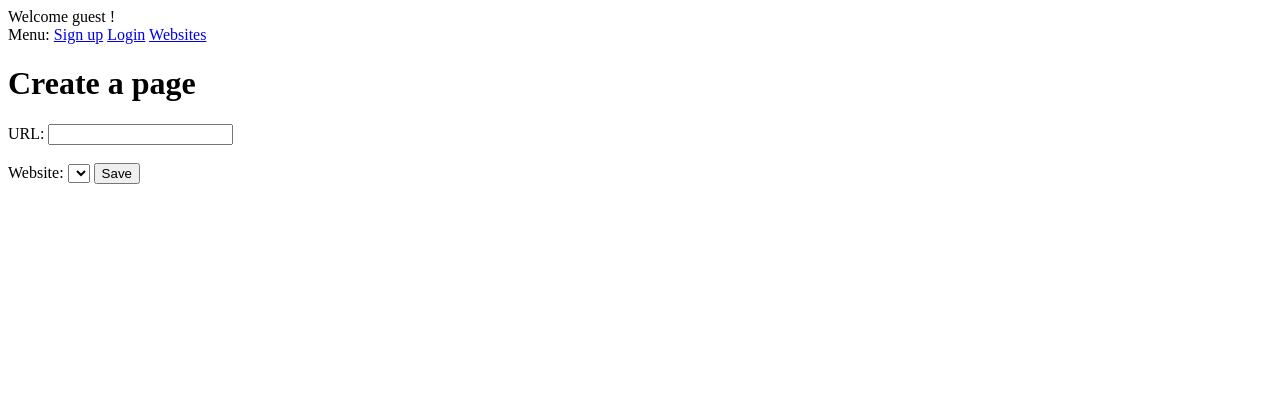
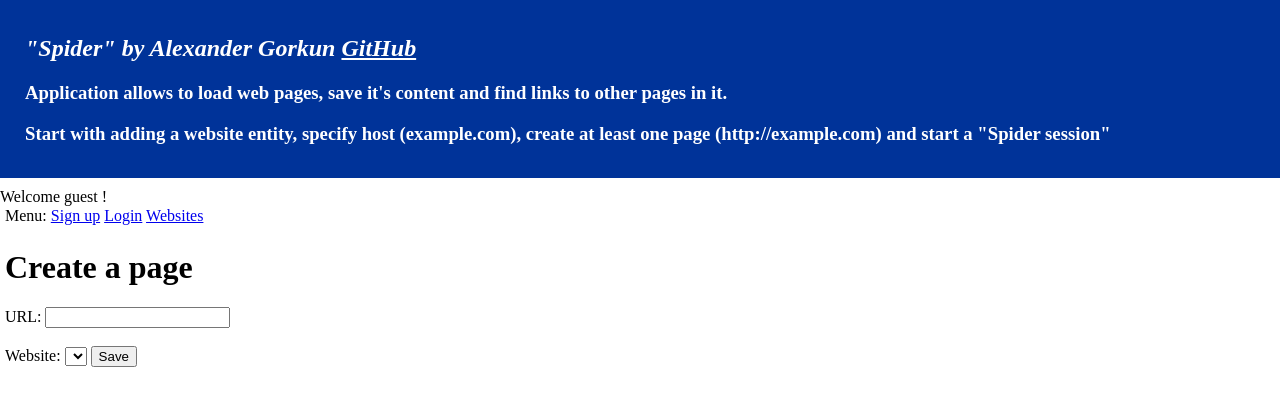
Before and after one commit to AlexMaxHorkun/xanderh-spider, a Django app: template xanderhorkunspider/web/templates/websites/edit_page.html in a window 1280 px wide. Shown: the top 406 px of the page. Run offline with Django 3.2, Linux system fonts and the light colour scheme; the template is opened without the code that fills it, so the values that code supplies are empty.

Commit message:
a header added to all pages

```diff
--- a/xanderhorkunspider/web/public/style.css
+++ b/xanderhorkunspider/web/public/style.css
@@ -1,6 +1,7 @@
 body {
     width: 100%;
     max-width: 100%;
+    margin: 0;
 }
 
 #spider-session {
@@ -14,3 +15,23 @@ body {
     border-right: 1px solid gray;
     padding: 5px 10px;
 }
+
+#header-title {
+    padding: 15px 25px 15px 25px;
+    margin-bottom: 10px;
+    background-color: #003399;
+    color: white;
+}
+#header-title a{
+    color: white;
+}
+#header-title h2{
+    font-style: italic;
+}
+#header-title h3{
+    font-style: normal;
+}
+
+#menu, #content {
+    padding: 1px 5px 1px 5px
+}
--- a/xanderhorkunspider/web/templates/layout.html
+++ b/xanderhorkunspider/web/templates/layout.html
@@ -9,6 +9,16 @@
 </head>
 <body>
 <div id="header">
+    {% block header_title %}
+    <div id="header-title">
+        <h2>"Spider" by Alexander Gorkun <a href="https://github.com/AlexMaxHorkun/xanderh-spider">GitHub</a></h2>
+        <h3>Application allows to load web pages, save it's content and find links to other pages in it.</h3>
+        <h3>
+            Start with adding a website entity, specify host (example.com), create at least one page (http://example.com)
+            and start a "Spider session"
+        </h3>
+    </div>
+    {% endblock header_title %}
     {% block header %}Welcome
         {% if user.is_authenticated %}, {{ user.get_username }} <a href="{% url 'logout' %}">Logout</a>{% else %}
             guest
```
